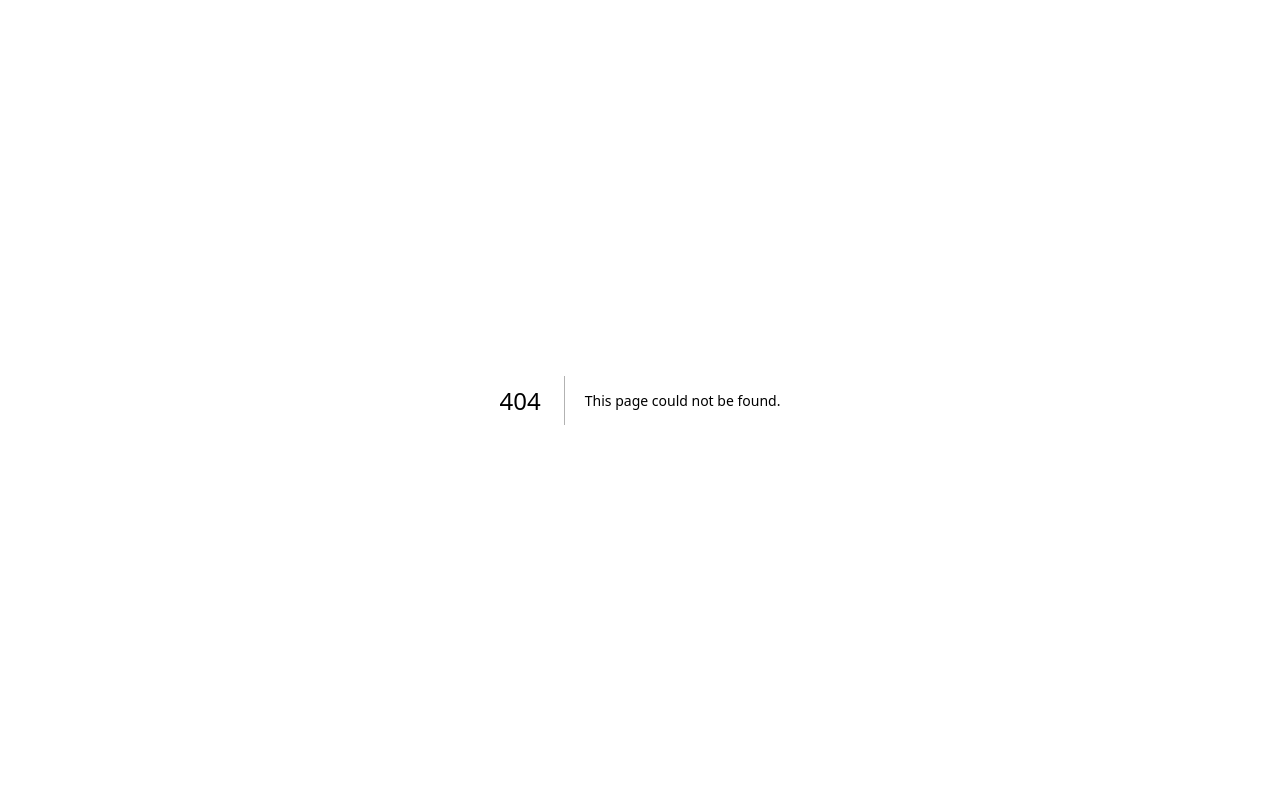
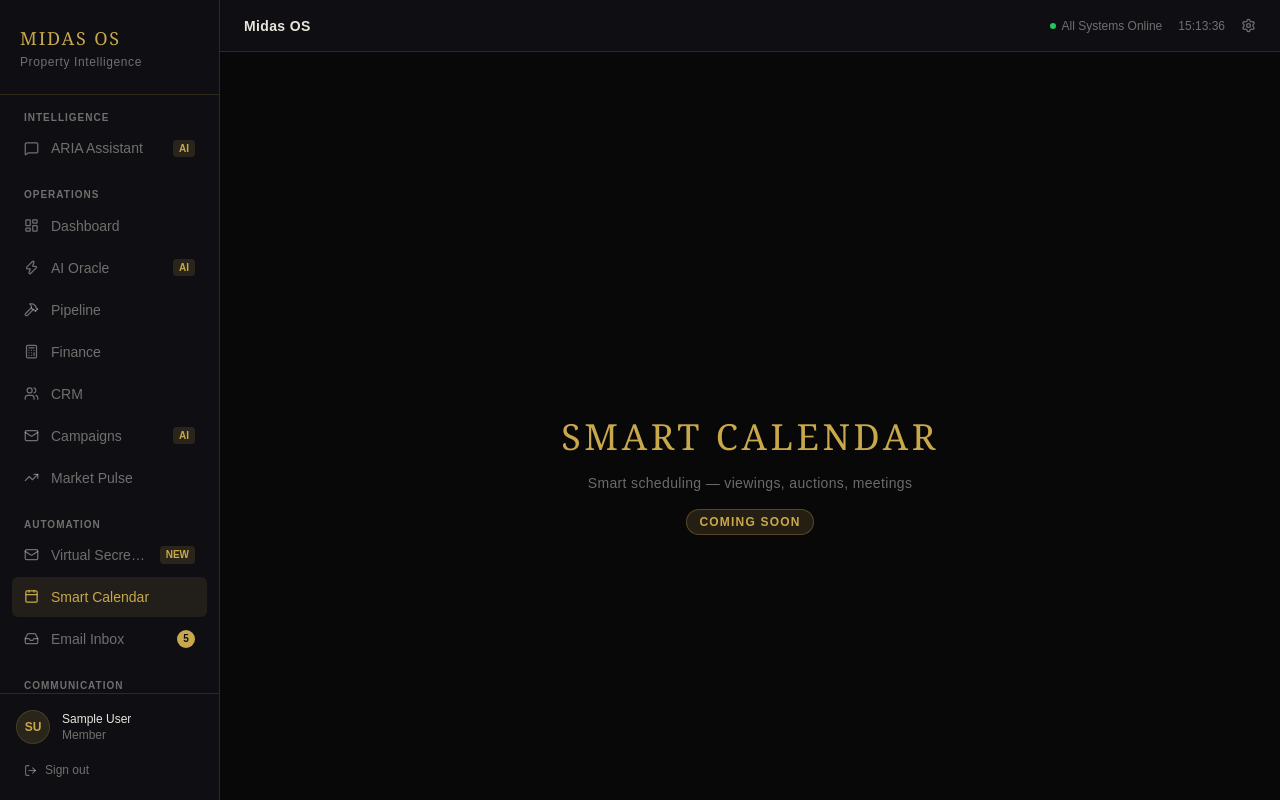
Before and after one commit to buddy1974/midas-os, a Next.js app: page /calendar in a window 1280 px wide. Before the commit this address had no page. Built offline with nearby package versions, Linux system fonts and the light colour scheme; no server answers; sample sign-in values are in the browser's storage.

Commit message:
feat: full nav + placeholders

```diff
--- /dev/null
+++ b/app/(dashboard)/assistant/page.tsx
@@ -0,0 +1,26 @@
+export default function AssistantPage() {
+  return (
+    <div className="flex flex-col items-center justify-center min-h-screen gap-4"
+      style={{ backgroundColor: "var(--background)" }}>
+      <h1
+        className="text-4xl font-serif tracking-widest uppercase"
+        style={{ color: "var(--color-gold)" }}
+      >
+        ARIA Assistant
+      </h1>
+      <p className="text-sm tracking-wide" style={{ color: "var(--color-text-dim)" }}>
+        ARIA — Your property intelligence assistant
+      </p>
+      <span
+        className="text-xs px-3 py-1 rounded-full font-semibold tracking-widest uppercase"
+        style={{
+          backgroundColor: "rgba(201,168,76,0.15)",
+          color: "var(--color-gold)",
+          border: "1px solid rgba(201,168,76,0.3)",
+        }}
+      >
+        Coming Soon
+      </span>
+    </div>
+  );
+}
--- /dev/null
+++ b/app/(dashboard)/calendar/page.tsx
@@ -0,0 +1,26 @@
+export default function CalendarPage() {
+  return (
+    <div className="flex flex-col items-center justify-center min-h-screen gap-4"
+      style={{ backgroundColor: "var(--background)" }}>
+      <h1
+        className="text-4xl font-serif tracking-widest uppercase"
+        style={{ color: "var(--color-gold)" }}
+      >
+        Smart Calendar
+      </h1>
+      <p className="text-sm tracking-wide" style={{ color: "var(--color-text-dim)" }}>
+        Smart scheduling — viewings, auctions, meetings
+      </p>
+      <span
+        className="text-xs px-3 py-1 rounded-full font-semibold tracking-widest uppercase"
+        style={{
+          backgroundColor: "rgba(201,168,76,0.15)",
+          color: "var(--color-gold)",
+          border: "1px solid rgba(201,168,76,0.3)",
+        }}
+      >
+        Coming Soon
+      </span>
+    </div>
+  );
+}
--- /dev/null
+++ b/app/(dashboard)/inbox/page.tsx
@@ -0,0 +1,26 @@
+export default function InboxPage() {
+  return (
+    <div className="flex flex-col items-center justify-center min-h-screen gap-4"
+      style={{ backgroundColor: "var(--background)" }}>
+      <h1
+        className="text-4xl font-serif tracking-widest uppercase"
+        style={{ color: "var(--color-gold)" }}
+      >
+        Email Inbox
+      </h1>
+      <p className="text-sm tracking-wide" style={{ color: "var(--color-text-dim)" }}>
+        Priority emails — VIP investors flagged instantly
+      </p>
+      <span
+        className="text-xs px-3 py-1 rounded-full font-semibold tracking-widest uppercase"
+        style={{
+          backgroundColor: "rgba(201,168,76,0.15)",
+          color: "var(--color-gold)",
+          border: "1px solid rgba(201,168,76,0.3)",
+        }}
+      >
+        Coming Soon
+      </span>
+    </div>
+  );
+}
--- /dev/null
+++ b/app/(dashboard)/newsletter/page.tsx
@@ -0,0 +1,26 @@
+export default function NewsletterPage() {
+  return (
+    <div className="flex flex-col items-center justify-center min-h-screen gap-4"
+      style={{ backgroundColor: "var(--background)" }}>
+      <h1
+        className="text-4xl font-serif tracking-widest uppercase"
+        style={{ color: "var(--color-gold)" }}
+      >
+        Newsletter
+      </h1>
+      <p className="text-sm tracking-wide" style={{ color: "var(--color-text-dim)" }}>
+        Subscriber management and campaign analytics
+      </p>
+      <span
+        className="text-xs px-3 py-1 rounded-full font-semibold tracking-widest uppercase"
+        style={{
+          backgroundColor: "rgba(201,168,76,0.15)",
+          color: "var(--color-gold)",
+          border: "1px solid rgba(201,168,76,0.3)",
+        }}
+      >
+        Coming Soon
+      </span>
+    </div>
+  );
+}
--- /dev/null
+++ b/app/(dashboard)/secretary/page.tsx
@@ -0,0 +1,26 @@
+export default function SecretaryPage() {
+  return (
+    <div className="flex flex-col items-center justify-center min-h-screen gap-4"
+      style={{ backgroundColor: "var(--background)" }}>
+      <h1
+        className="text-4xl font-serif tracking-widest uppercase"
+        style={{ color: "var(--color-gold)" }}
+      >
+        Virtual Secretary
+      </h1>
+      <p className="text-sm tracking-wide" style={{ color: "var(--color-text-dim)" }}>
+        AI email triage, auto-drafts and priority inbox
+      </p>
+      <span
+        className="text-xs px-3 py-1 rounded-full font-semibold tracking-widest uppercase"
+        style={{
+          backgroundColor: "rgba(201,168,76,0.15)",
+          color: "var(--color-gold)",
+          border: "1px solid rgba(201,168,76,0.3)",
+        }}
+      >
+        Coming Soon
+      </span>
+    </div>
+  );
+}
--- /dev/null
+++ b/app/(dashboard)/whatsapp/page.tsx
@@ -0,0 +1,26 @@
+export default function WhatsAppPage() {
+  return (
+    <div className="flex flex-col items-center justify-center min-h-screen gap-4"
+      style={{ backgroundColor: "var(--background)" }}>
+      <h1
+        className="text-4xl font-serif tracking-widest uppercase"
+        style={{ color: "var(--color-gold)" }}
+      >
+        WhatsApp Hub
+      </h1>
+      <p className="text-sm tracking-wide" style={{ color: "var(--color-text-dim)" }}>
+        WhatsApp automation — bidder alerts and replies
+      </p>
+      <span
+        className="text-xs px-3 py-1 rounded-full font-semibold tracking-widest uppercase"
+        style={{
+          backgroundColor: "rgba(201,168,76,0.15)",
+          color: "var(--color-gold)",
+          border: "1px solid rgba(201,168,76,0.3)",
+        }}
+      >
+        Coming Soon
+      </span>
+    </div>
+  );
+}
--- a/components/Sidebar.tsx
+++ b/components/Sidebar.tsx
@@ -11,6 +11,11 @@ import {
   Users,
   Mail,
   TrendingUp,
+  MessageSquare,
+  Calendar,
+  Inbox,
+  MessageCircle,
+  Send,
   Settings,
   LogOut,
 } from "lucide-react";
@@ -20,9 +25,24 @@ interface NavItem {
   href: string;
   icon: React.ElementType;
   badge?: string;
+  badgeCount?: number;
 }
 
-const navItems: NavItem[] = [
+interface NavSection {
+  title: string;
+  items: NavItem[];
+}
+
+const navSections: NavSection[] = [
+  {
+    title: "Intelligence",
+    items: [
+      { label: "ARIA Assistant", href: "/assistant", icon: MessageSquare, badge: "AI" },
+    ],
+  },
+  {
+    title: "Operations",
+    items: [
       { label: "Dashboard", href: "/", icon: LayoutDashboard },
       { label: "AI Oracle", href: "/oracle", icon: Zap, badge: "AI" },
       { label: "Pipeline", href: "/pipeline", icon: Hammer },
@@ -30,6 +50,29 @@ const navItems: NavItem[] = [
       { label: "CRM", href: "/crm", icon: Users },
       { label: "Campaigns", href: "/campaigns", icon: Mail, badge: "AI" },
       { label: "Market Pulse", href: "/market", icon: TrendingUp },
+    ],
+  },
+  {
+    title: "Automation",
+    items: [
+      { label: "Virtual Secretary", href: "/secretary", icon: Mail, badge: "NEW" },
+      { label: "Smart Calendar", href: "/calendar", icon: Calendar },
+      { label: "Email Inbox", href: "/inbox", icon: Inbox, badgeCount: 5 },
+    ],
+  },
+  {
+    title: "Communication",
+    items: [
+      { label: "WhatsApp Hub", href: "/whatsapp", icon: MessageCircle },
+      { label: "Newsletter", href: "/newsletter", icon: Send },
+    ],
+  },
+  {
+    title: "System",
+    items: [
+      { label: "Settings", href: "/settings", icon: Settings },
+    ],
+  },
 ];
 
 interface SidebarProps {
@@ -54,6 +97,10 @@ export default function Sidebar({ user }: SidebarProps) {
   async function handleSignOut() {
     await signOut({ redirect: false });
     router.push("/login");
+  }
+
+  function isActive(href: string) {
+    return href === "/" ? pathname === "/" : pathname.startsWith(href);
   }
 
   return (
@@ -82,24 +129,31 @@ export default function Sidebar({ user }: SidebarProps) {
       </div>
 
       {/* Navigation */}
-      <nav className="flex-1 px-3 py-4 space-y-1 overflow-y-auto">
-        {navItems.map((item) => {
+      <nav className="flex-1 px-3 py-4 overflow-y-auto space-y-5">
+        {navSections.map((section) => (
+          <div key={section.title}>
+            <p
+              className="px-3 mb-1 text-xs font-semibold tracking-widest uppercase"
+              style={{ color: "var(--color-text-dim)", fontSize: "10px" }}
+            >
+              {section.title}
+            </p>
+            <div className="space-y-0.5">
+              {section.items.map((item) => {
                 const Icon = item.icon;
-          const isActive =
-            item.href === "/" ? pathname === "/" : pathname.startsWith(item.href);
-
+                const active = isActive(item.href);
                 return (
                   <Link
                     key={item.href}
                     href={item.href}
-              className="flex items-center gap-3 px-3 py-2.5 rounded-md text-sm transition-colors group"
+                    className="flex items-center gap-3 px-3 py-2.5 rounded-md text-sm transition-colors"
                     style={{
-                backgroundColor: isActive ? "rgba(201,168,76,0.1)" : "transparent",
-                color: isActive ? "var(--color-gold)" : "var(--color-text-dim)",
+                      backgroundColor: active ? "rgba(201,168,76,0.1)" : "transparent",
+                      color: active ? "var(--color-gold)" : "var(--color-text-dim)",
                     }}
                   >
-              <Icon size={16} />
-              <span className="flex-1">{item.label}</span>
+                    <Icon size={15} />
+                    <span className="flex-1 truncate">{item.label}</span>
                     {item.badge && (
                       <span
                         className="text-xs px-1.5 py-0.5 rounded font-semibold"
@@ -112,28 +166,27 @@ export default function Sidebar({ user }: SidebarProps) {
                         {item.badge}
                       </span>
                     )}
+                    {item.badgeCount !== undefined && (
+                      <span
+                        className="text-xs px-1.5 py-0.5 rounded-full font-semibold"
+                        style={{
+                          backgroundColor: "var(--color-gold)",
+                          color: "#0F0F13",
+                          fontSize: "10px",
+                          minWidth: "18px",
+                          textAlign: "center",
+                        }}
+                      >
+                        {item.badgeCount}
+                      </span>
+                    )}
                   </Link>
                 );
               })}
+            </div>
+          </div>
+        ))}
       </nav>
-
-      {/* Settings divider + link */}
-      <div
-        className="px-3 py-3"
-        style={{ borderTop: "1px solid var(--color-border)" }}
-      >
-        <Link
-          href="/settings"
-          className="flex items-center gap-3 px-3 py-2.5 rounded-md text-sm transition-colors"
-          style={{
-            backgroundColor: pathname === "/settings" ? "rgba(201,168,76,0.1)" : "transparent",
-            color: pathname === "/settings" ? "var(--color-gold)" : "var(--color-text-dim)",
-          }}
-        >
-          <Settings size={16} />
-          <span>Settings</span>
-        </Link>
-      </div>
 
       {/* User footer */}
       <div
```
Lines whose indentation alone changed are shown as unchanged.
